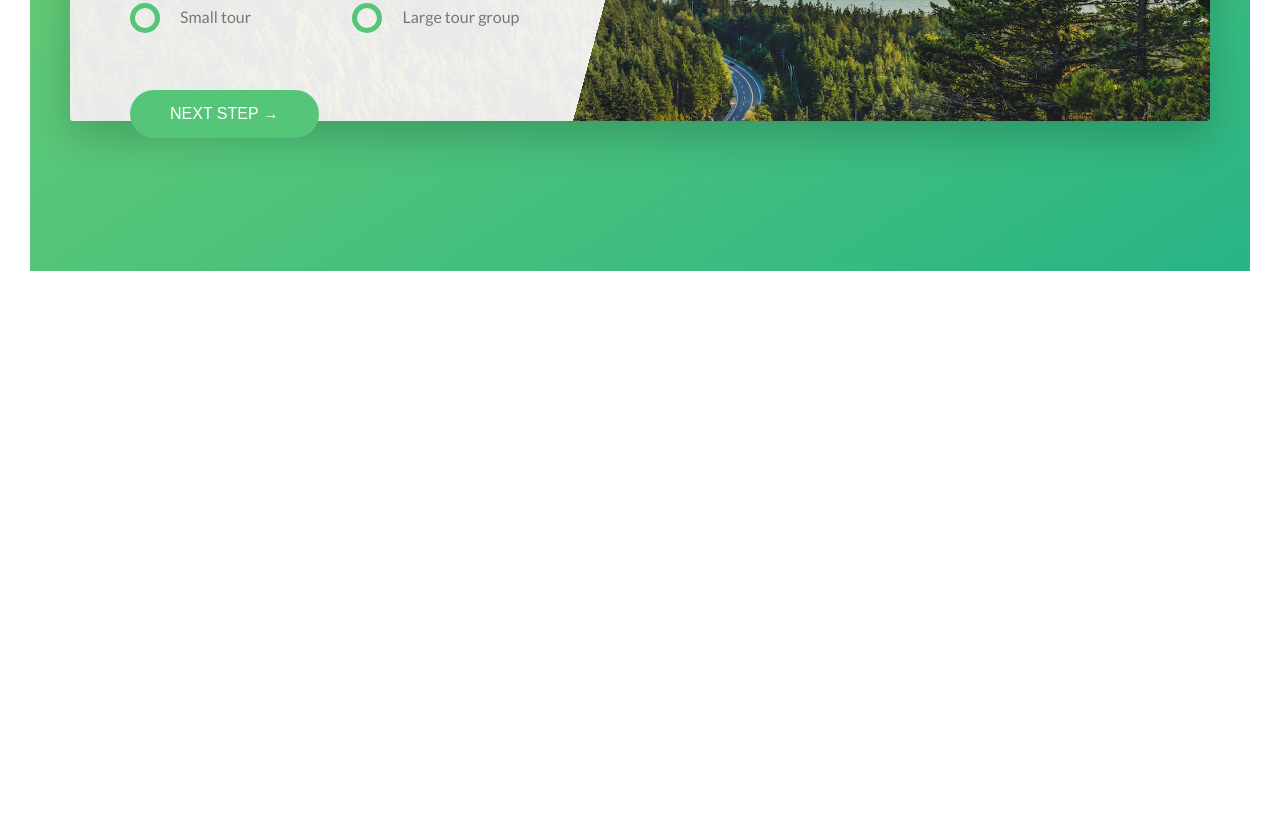
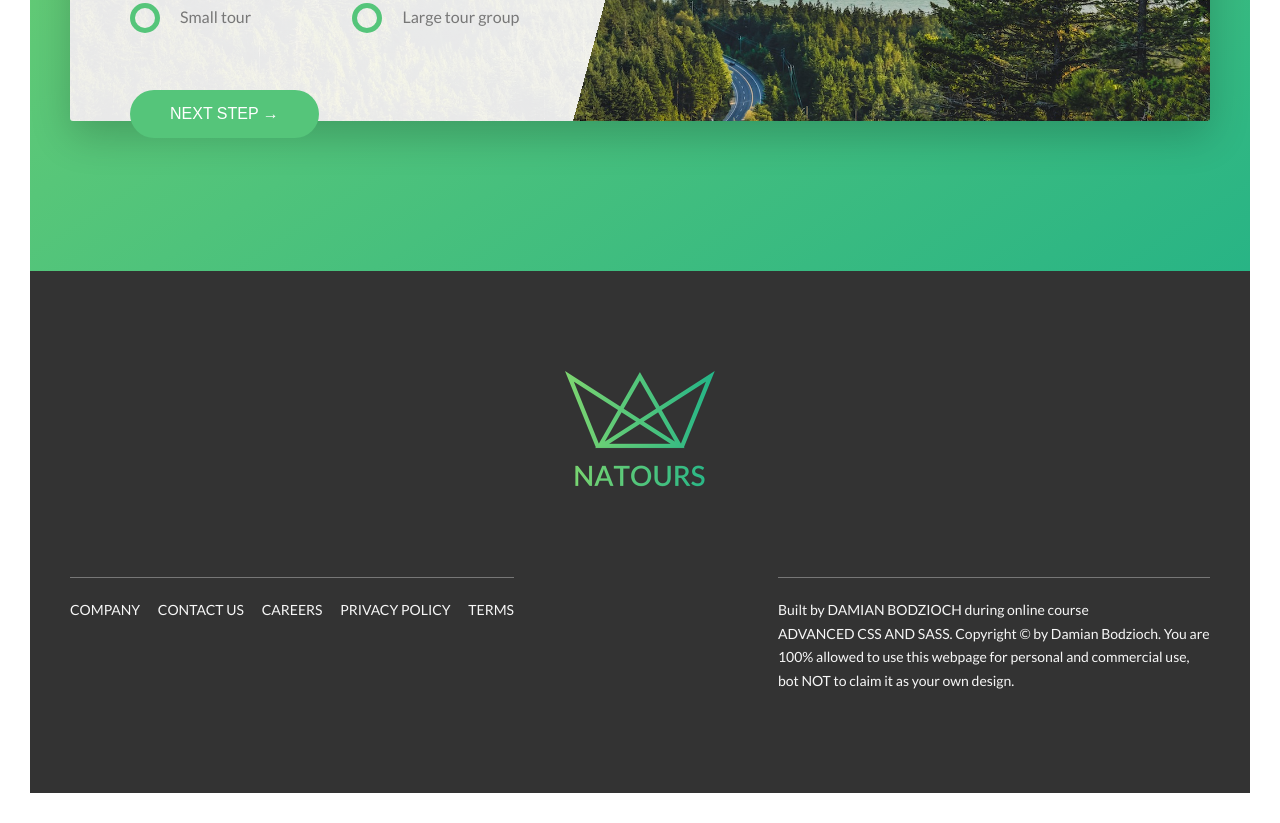
Before and after one commit to OpusMagnus5/front-end, a website: page html-css/advanced-css/natours/index.html in a window 1280 px wide. Shown: the part 5052-5875 px from the top of the page. Before the commit the page ends 5353 px from the top, so only its background shows below. Drawn offline with nearby package versions, Linux system fonts and the light colour scheme; files that its build step writes are made by us from their sources.

Commit message:
natours - footer section

```diff
--- a/html-css/advanced-css/natours/index.html
+++ b/html-css/advanced-css/natours/index.html
@@ -314,6 +314,30 @@
             </section>
         </main>
 
+        <footer class="footer">
+            <div class="footer__logo-box">
+                <img src="img/logo-green-2x.png" alt="Full logo" class="footer__logo">
+            </div>
+            <div class="row">
+                <div class="col-1-of-2">
+                    <div class="footer__navigation">
+                        <ul class="footer__list">
+                            <li class="footer__item"><a href="#" class="footer__link">Company</a></li>
+                            <li class="footer__item"><a href="#" class="footer__link">Contact us</a></li>
+                            <li class="footer__item"><a href="#" class="footer__link">Careers</a></li>
+                            <li class="footer__item"><a href="#" class="footer__link">Privacy policy</a></li>
+                            <li class="footer__item"><a href="#" class="footer__link">Terms</a></li>
+                        </ul>
+                    </div>
+                </div>
+                <div class="col-1-of-2">
+                    <p class="footer__copyright">
+                        Built by <a href="#" class="footer__link">Damian Bodzioch</a> during online course <a href="" class="footer__link">Advanced CSS and Sass</a>. Copyright &copy; by Damian Bodzioch. You are 100% allowed to use this webpage for personal and commercial use, bot NOT to claim it as your own design.
+                    </p>
+                </div>
+            </div>
+        </footer>
+
         <!--<section class="grid-test">
             <div class="row">
                 <div class="col-1-of-2">Col 1 of 2</div>
--- a/html-css/advanced-css/natours/sass/abstracts/_variables.scss
+++ b/html-css/advanced-css/natours/sass/abstracts/_variables.scss
@@ -7,6 +7,7 @@ $color-grey-light-2: #eee;
 
 $color-grey-dark: #777;
 $color-grey-dark-2: #999;
+$color-grey-dark-3: #333;
 $color-white: #fff;
 $color-black: #000;
 
--- /dev/null
+++ b/html-css/advanced-css/natours/sass/layout/_footer.scss
@@ -0,0 +1,61 @@
+@use "../abstracts/variables";
+
+.footer {
+    background-color: variables.$color-grey-dark-3;
+    padding: 10rem 0;
+    font-size: 1.4rem;
+    color: variables.$color-grey-light-1;
+
+    &__logo-box {
+        text-align: center;
+        margin-bottom: 8rem;
+    }
+
+    &__logo {
+        width: 15rem;
+        height: auto;
+
+    }
+
+    &__navigation {
+        border-top: 1px solid variables.$color-grey-dark;
+        padding-top: 2rem;
+        display: inline-block;
+    }
+
+    &__list{
+        list-style: none;
+    }
+
+    &__item {
+        display: inline-block;
+
+        &:not(:last-child) {
+            margin-right: 1.5rem;
+        }
+    }
+
+    &__link {
+        &:link, &:visited {
+            color: inherit;
+            background-color: variables.$color-grey-dark-3;
+            text-decoration: none;
+            text-transform: uppercase;
+            display: inline-block;
+            transition: all .2s;
+        }
+
+        &:hover, &:active {
+            color: variables.$color-primary;
+            box-shadow: 0 1rem 2rem rgba(variables.$color-black, .4);
+            transform: rotate(5deg) scale(1.3);
+        }
+    }
+
+    &__copyright {
+        border-top: 1px solid variables.$color-grey-dark;
+        padding-top: 2rem;
+        width: 80%;
+        float: right;
+    }
+}
--- a/html-css/advanced-css/natours/sass/main.scss
+++ b/html-css/advanced-css/natours/sass/main.scss
@@ -16,6 +16,7 @@
 
 @forward "layout/header";
 @forward "layout/grid";
+@forward "layout/footer";
 
 @forward "pages/home";
 
```
